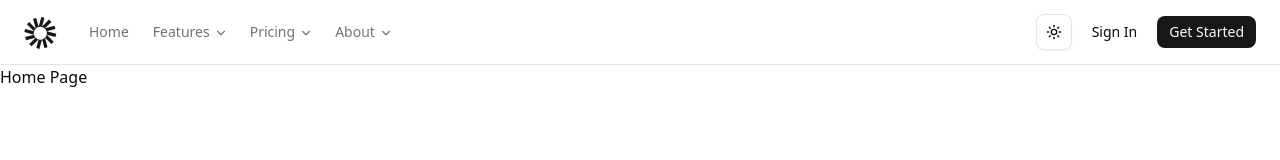
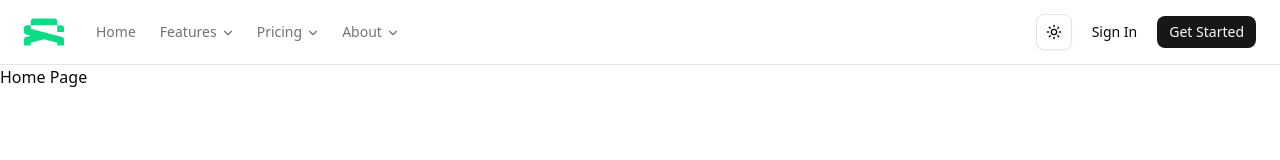
Before and after one commit to Nahid-Mahmud/tour-management-frontend, a React (Vite) app: page / in a window 1280 px wide. Shown: the top 160 px of the page. Built offline with nearby package versions, Linux system fonts and the light colour scheme.

Commit message:
feat: update Logo component with new SVG design and dimensions

```diff
--- a/src/assets/icons/logo.tsx
+++ b/src/assets/icons/logo.tsx
@@ -1,13 +1,12 @@
 export default function Logo() {
   return (
-    <svg
-      xmlns="http://www.w3.org/2000/svg"
-      width="33"
-      height="33"
-      fill="currentColor"
-    >
-      <path d="M20.46 1.766 17.303.923l-2.66 9.896-2.403-8.934-3.157.843 2.595 9.652-6.464-6.442-2.311 2.304 7.09 7.066-8.83-2.358-.846 3.146 9.648 2.577a6.516 6.516 0 0 1-.169-1.478c0-3.598 2.927-6.515 6.537-6.515s6.537 2.917 6.537 6.515c0 .505-.057.997-.167 1.468l8.768 2.342.846-3.147-9.686-2.586 8.83-2.358-.845-3.147-9.686 2.587 6.464-6.442-2.311-2.304-6.992 6.969 2.369-8.81Z" />
-      <path d="M22.695 18.7a6.495 6.495 0 0 1-1.626 2.986l6.352 6.33 2.31-2.303-7.036-7.013ZM21.005 21.752a6.538 6.538 0 0 1-2.922 1.722l2.312 8.596 3.157-.843-2.547-9.475ZM17.965 23.505a6.569 6.569 0 0 1-1.632.205 6.566 6.566 0 0 1-1.743-.235l-2.314 8.605 3.157.843 2.532-9.418ZM14.478 23.444a6.54 6.54 0 0 1-2.87-1.747l-6.367 6.346 2.31 2.303 6.927-6.902ZM11.555 21.64a6.492 6.492 0 0 1-1.585-2.948L1.173 21.04l.846 3.146 9.536-2.546Z" />
+    <svg width="40" height="30" viewBox="0 0 59 40" fill="none" xmlns="http://www.w3.org/2000/svg">
+      <path
+        d="M10 15.1533L56.0254 27.3643C57.7788 27.8295 59 29.4164 59 31.2305V40H49V35.8457L29.501 30.6729L10 35.8457V40H0V31.2305C4.53996e-06 29.4164 1.22118 27.8295 2.97461 27.3643L10.001 25.499L2.97461 23.6357C1.22116 23.1706 3.02567e-05 21.5836 0 19.7695V14C0 11.7909 1.79086 10 4 10H10V15.1533Z"
+        fill="#0BDC85"
+      ></path>
+      <path d="M55 10C57.2091 10 59 11.7909 59 14V20H49V10H55Z" fill="#0BDC85"></path>
+      <path d="M45 0C47.2091 0 49 1.79086 49 4V10H10V4C10 1.79086 11.7909 2.81866e-08 14 0H45Z" fill="#0BDC85"></path>
     </svg>
-  )
+  );
 }
```
